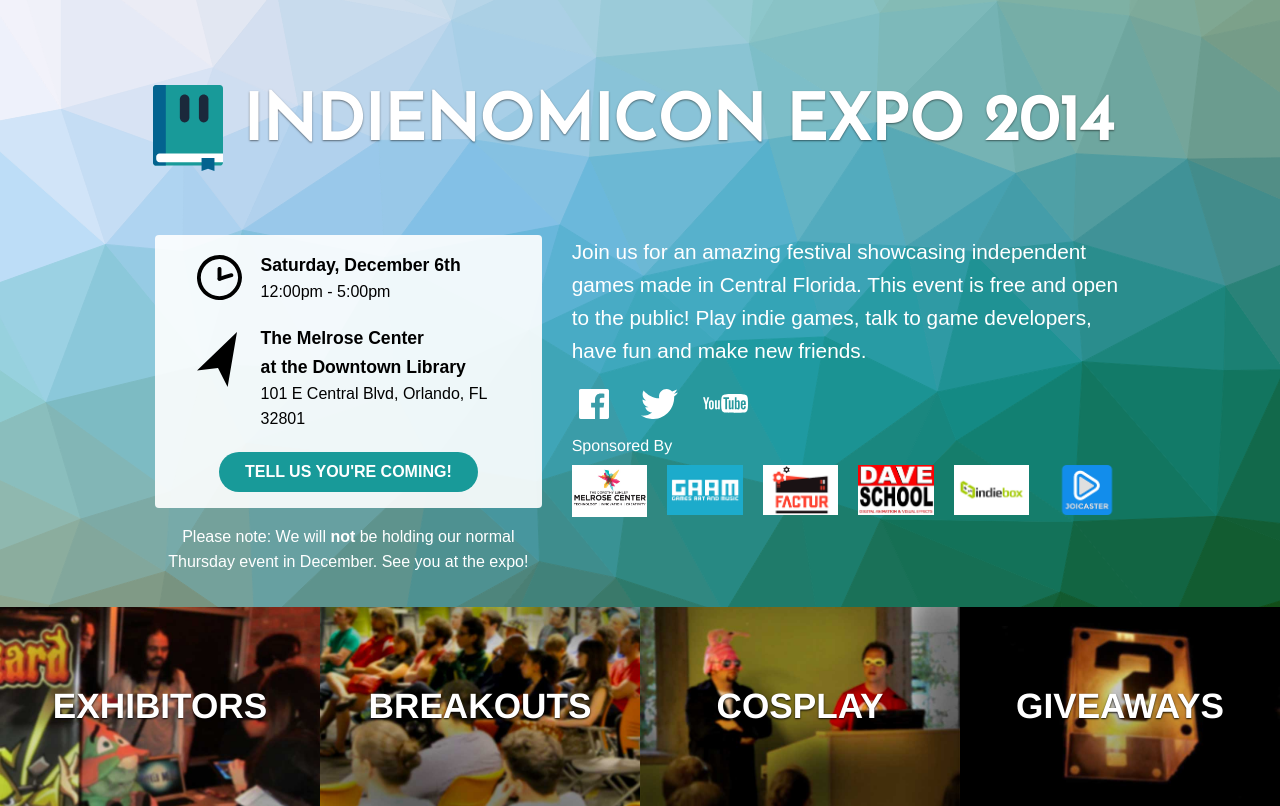
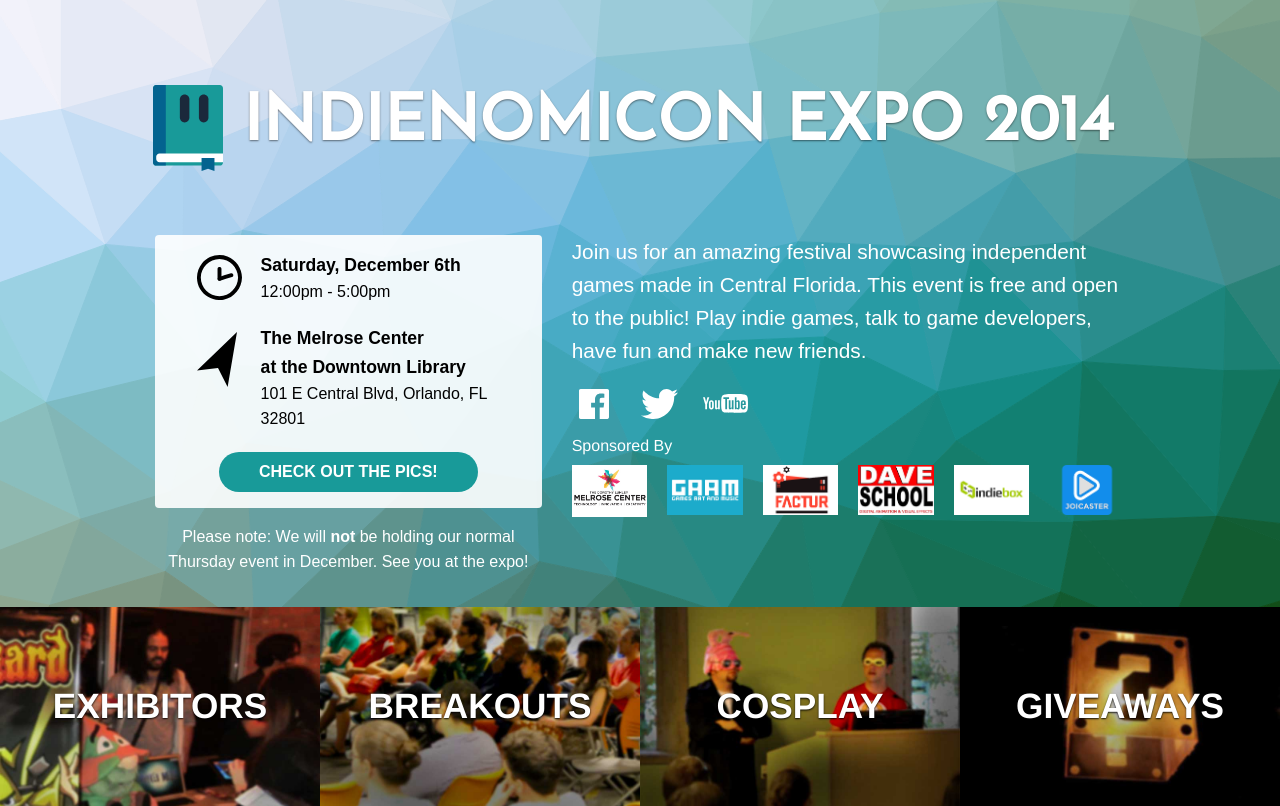
Before and after one commit to nickpettit/indienomicon, a PHP site: page / in a window 1280 px wide. Shown: the top 806 px of the page. Run offline with PHP 8.4, Linux system fonts and the light colour scheme; some libraries are stand-ins or nearby versions; some web fonts are replaced.

Commit message:
Changed CTA on the homepage to link to FB picture gallery.

```diff
--- a/index.php
+++ b/index.php
@@ -9,7 +9,7 @@
               <div class="next-event content-block">
                 <p class="event-date"><strong>Saturday, December 6th</strong><br>12:00pm - 5:00pm</p>
                 <p class="event-loc"><a href="https://www.google.com/maps/place/Melrose+Center+(Inside+of+Orlando+Public+Library)/@28.542464,-81.377149,17z/data=!3m1!4b1!4m2!3m1!1s0x88e77afc378b4f97:0x88eb726c5efaecd4" title="View on Google Maps" target="new"><strong>The Melrose Center <br>at the Downtown Library</strong><br>101 E Central Blvd, Orlando, FL 32801</a></p>
-                <a href="https://www.facebook.com/events/783183325098945/" class="btn event-btn">Tell Us You're Coming!</a>
+                <a href="https://www.facebook.com/media/set/?set=a.861757873844616.1073741854.179218862098524&type=1" class="btn event-btn">Check out the pics!</a>
               </div>
               <p class="event-note">Please note: We will <strong>not</strong> be holding our normal Thursday event in December. See you at the expo!</p>
             </div>
```
